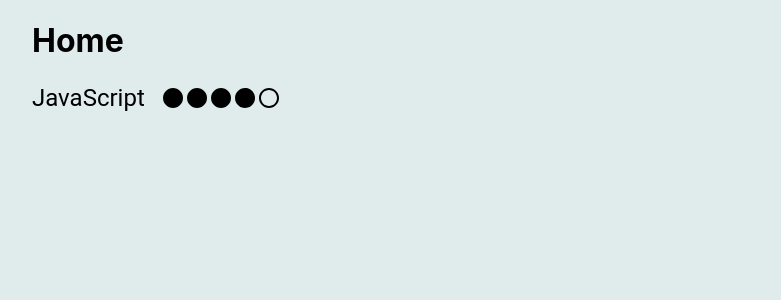
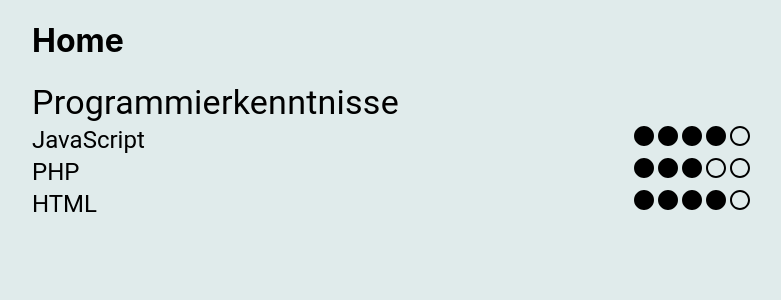
Before and after one commit to lucas-ipsum/lucas-cv, a React (Create React App) app: page / in a window 1280 px wide. Shown: the top 300 px of the page, without its empty margins (8-789 px from the left). Built offline with nearby package versions, Linux system fonts and the light colour scheme.

Commit message:
Skill List implemented

```diff
--- a/src/components/Home/Home.js
+++ b/src/components/Home/Home.js
@@ -1,6 +1,7 @@
 import React from 'react'
 import {Box} from '@mui/material';
 import Skills from '../Skills/Skills';
+import SkillList from '../SkillList/SkillList';
 
 function Home(props) {
 
@@ -9,7 +10,7 @@ function Home(props) {
 return (
 <Box>
     <h1>Home</h1>
-    <Skills />
+    <SkillList />
 </Box>
 
 )
--- /dev/null
+++ b/src/components/SkillList/SkillList.js
@@ -0,0 +1,30 @@
+import React from 'react'
+// MUI
+import { Box, Typography } from '@mui/material';
+import Skills from '../Skills/Skills';
+// Components
+
+function SkillList(props) {
+// Props
+let programmingSkills = {
+    "JavaScript": 4,
+    "PHP": 3,
+    "HTML": 4
+}
+let skillList = []
+for (const [key, value] of Object.entries(programmingSkills)) {
+    skillList.push(<Skills name={key} level={value}/>)
+}
+//
+
+
+// Render Function
+return (
+    <Box>
+        <Typography variant='h4'>Programmierkenntnisse</Typography>
+        {skillList}
+    </Box>
+)
+}
+
+export default SkillList;
--- a/src/components/Skills/Skills.js
+++ b/src/components/Skills/Skills.js
@@ -1,17 +1,17 @@
 import React from 'react'
 // MUI
-import { Box, Typography } from '@mui/material';
+import { Box, Typography, Grid } from '@mui/material';
 
 // Icons
 import CircleIcon from '@mui/icons-material/Circle';
 import CircleOutlinedIcon from '@mui/icons-material/CircleOutlined';
 
 function Skills(props) {
-let skillScore = 4;
-let skillName = 'JavaScript'
+let skillScore = props.level;
+let skillName = props.name
 let skillArr = [];
 
-// Set
+// Set Array with Skill Level
 for(var i = 0; i < 5; i++) {
     if (i < skillScore) {
         skillArr.push(<CircleIcon />)
@@ -20,18 +20,18 @@ for(var i = 0; i < 5; i++) {
     }
 }
 
+// Render Function
+return (
+    <Box>
+    <Grid container>
+        <Grid item xs={6}>
+            <Typography variant='h5'>{skillName}</Typography>
+        </Grid>
+        <Grid item xs={6}>
+            {skillArr}
+        </Grid>
+    </Grid>
 
-
-return (
-    <Box sx={{
-        display: 'flex',
-        alignItems: 'center',
-        flexWrap: 'wrap'
-    }}>
-        <Typography variant='h5' sx={{mr:2}}>{skillName}</Typography>
-        {
-            skillArr
-        }
     </Box>
 )
 }
```
